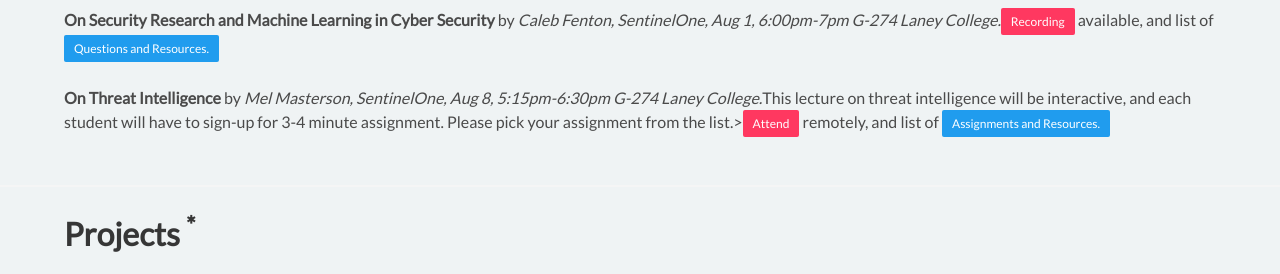
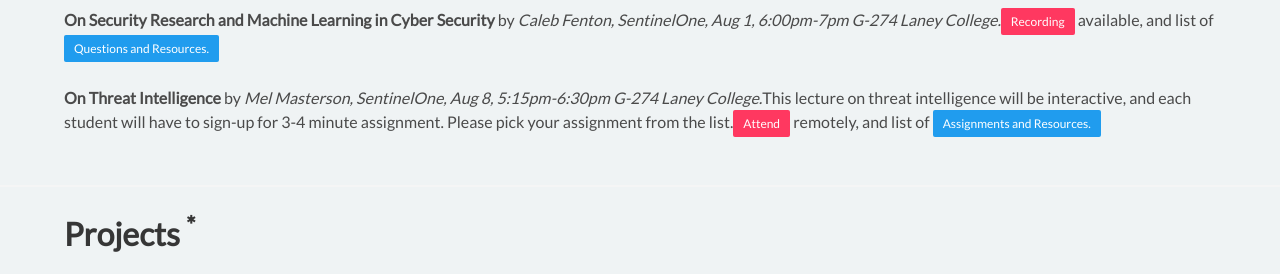
Before and after one commit to cyberdefendersprogram/www-homepage, a Jekyll site: the page built from summerprogram.html, in a window 1280 px wide and 900 px high, scrolled down 3205 px. Shown: the part 172-446 px from the top of the window. Built offline with Jekyll 4.4.1, drawn with Linux system fonts in a browser that asks for light colours; nearby versions of some CDN libraries.

Commit message:
Update summerprogram.html

```diff
--- a/summerprogram.html
+++ b/summerprogram.html
@@ -121,7 +121,7 @@
         <li id="guest-lecture-3"><b>On Cloud Security, and Tips for Cyber Security Career</b> by <em>Bill Reid, Amazon, July 25, 4:30pm-6pm G-274 Laney College.</em><a class="button is-small is-danger" href="https://youtu.be/PYig4CcLuJ0 ">Recording</a> available, and list of <a class="button is-small is-info" href="https://docs.google.com/document/d/1H2uZyerjprOqxGnGHflLehYicOc2CQ-oYC7rlQbhKUU/edit?usp=sharing">Questions and Resources.</a></li><br/>
         <li id="guest-lecture-4"><b>On Leading Cyber Security Teams And Red Teaming</b> by <em>Brian Koref, Sage Intacct, Aug 1, 5:00pm-6pm G-274 Laney College.</em><a class="button is-small is-danger" href="">Recording</a> available, and list of <a class="button is-small is-info" href="https://docs.google.com/document/d/1B7HoCaBVmYsnJKmZruO0MzbLOybEI3tVe9l9thfqfYY/edit?usp=sharing">Questions and Resources.</a></li><br/>
         <li><b>On Security Research and Machine Learning in Cyber Security</b> by <em>Caleb Fenton, SentinelOne, Aug 1, 6:00pm-7pm G-274 Laney College.</em><a class="button is-small is-danger" href="">Recording</a> available, and list of <a class="button is-small is-info" href="https://docs.google.com/document/d/1B7HoCaBVmYsnJKmZruO0MzbLOybEI3tVe9l9thfqfYY/edit?usp=sharing">Questions and Resources.</a></li><br/>
-        <li id="guest-lecture-5"><b>On Threat Intelligence</b> by <em>Mel Masterson, SentinelOne, Aug 8, 5:15pm-6:30pm G-274 Laney College.</em>This lecture on threat intelligence will be interactive, and each student will have to sign-up for 3-4 minute assignment. Please pick your assignment from the list.><a class="button is-small is-danger" href="https://zoom.us/meeting/217210220">Attend</a> remotely, and list of <a class="button is-small is-info" href="https://docs.google.com/document/d/19nno2Wwu8ME522x-1v-Gti1bCQL9WP92ByFfSstz2EQ/edit?usp=sharing">Assignments and Resources.</a></li><br/>
+        <li id="guest-lecture-5"><b>On Threat Intelligence</b> by <em>Mel Masterson, SentinelOne, Aug 8, 5:15pm-6:30pm G-274 Laney College.</em>This lecture on threat intelligence will be interactive, and each student will have to sign-up for 3-4 minute assignment. Please pick your assignment from the list.<a class="button is-small is-danger" href="https://zoom.us/meeting/217210220">Attend</a> remotely, and list of <a class="button is-small is-info" href="https://docs.google.com/document/d/19nno2Wwu8ME522x-1v-Gti1bCQL9WP92ByFfSstz2EQ/edit?usp=sharing">Assignments and Resources.</a></li><br/>
       </ul>
     </div>
 </section>
```
